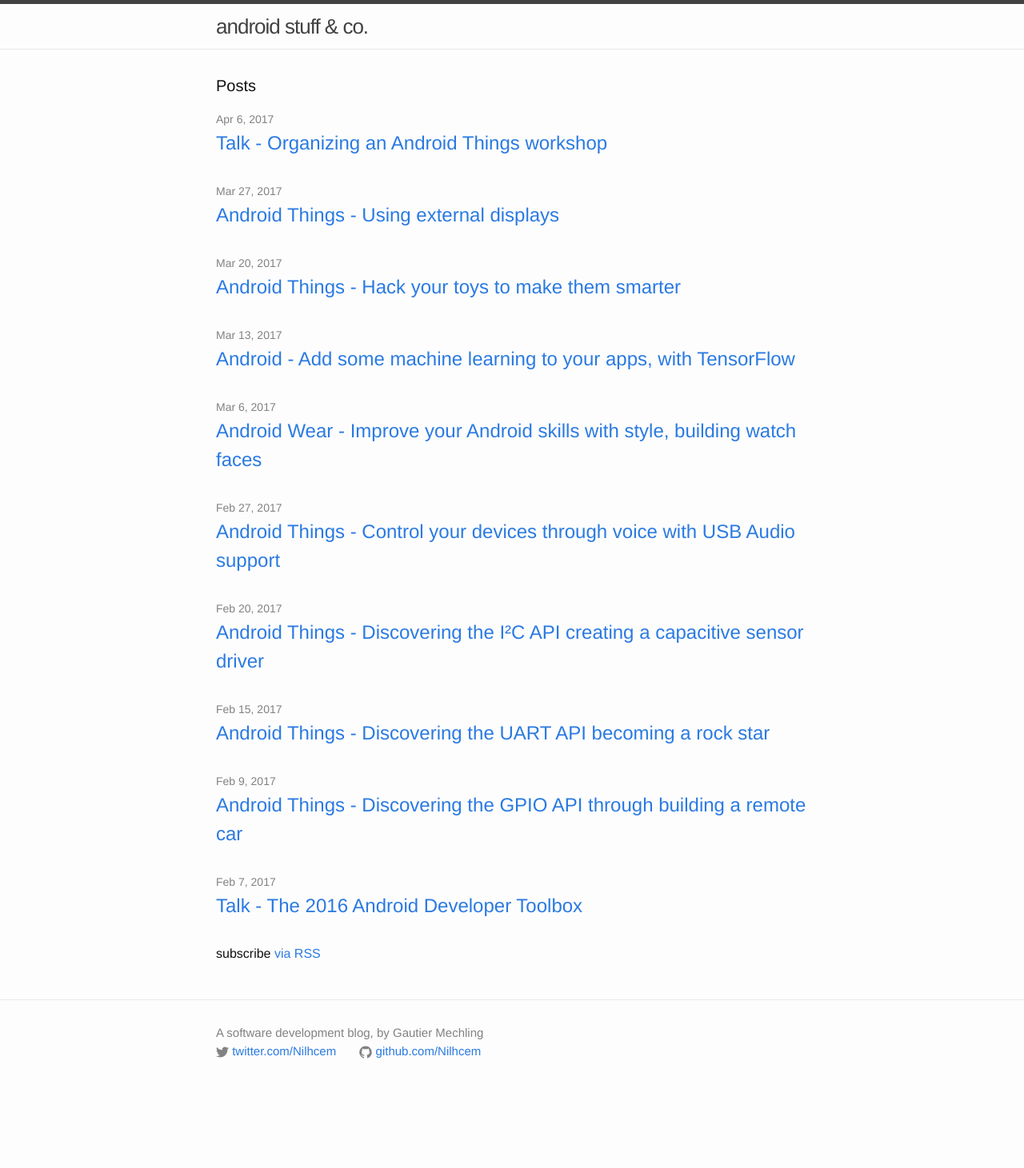
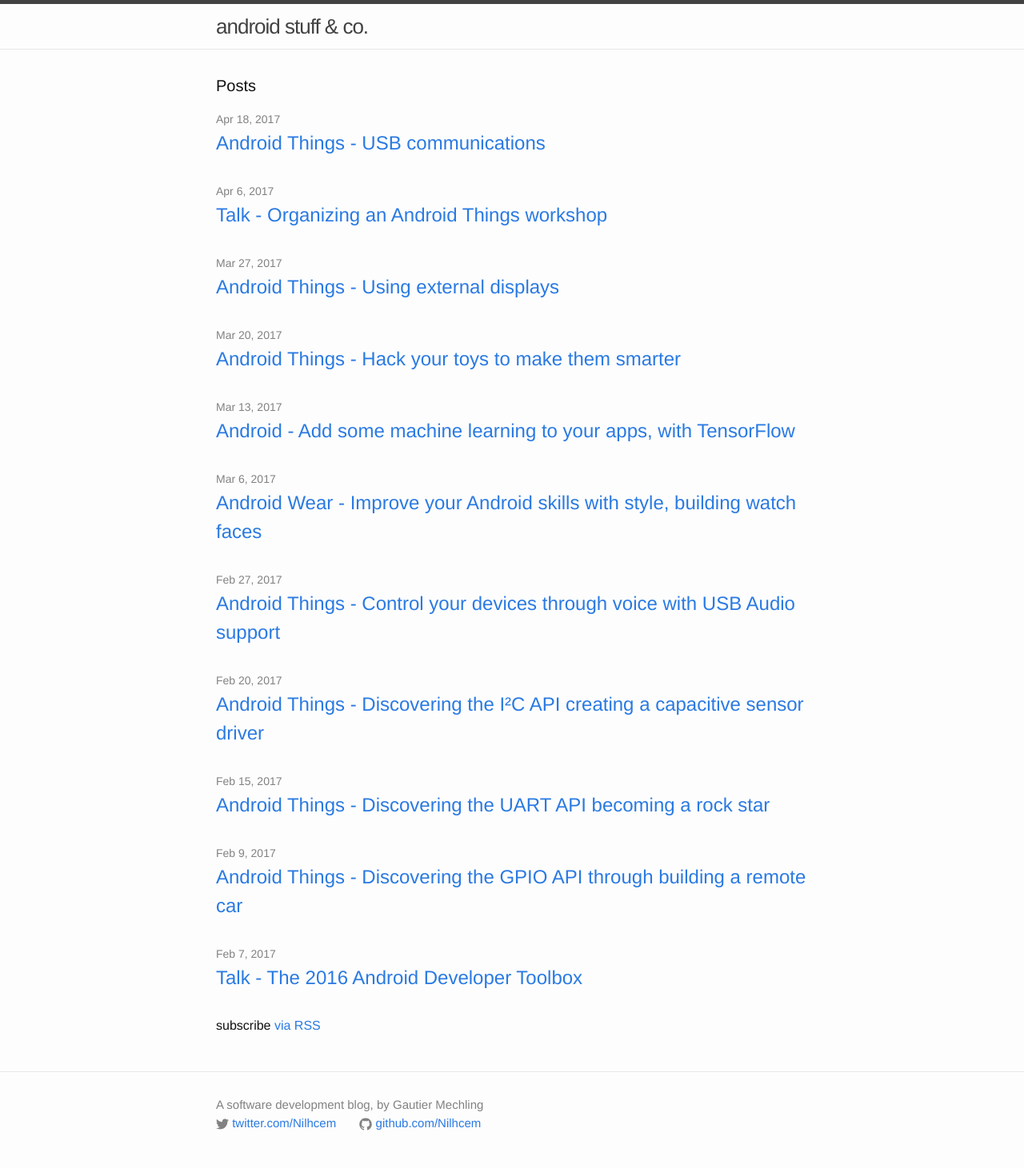
Before and after one commit to Nilhcem/nilhcem.github.io, a Jekyll site: the page built from index.md, in a window 1280 px wide. Shown: the whole page at 80% size. Built offline with Jekyll 4.4.1, drawn with Linux system fonts in a browser that asks for light colours; before the commit the page ends 1371 px from its top, so only the background shows below that.

Commit message:
Move Android Things USB article in _posts

```diff
--- a/_drafts/2017-04-17-android-things-usb.md
+++ b/_posts/2017-04-18-android-things-usb.md
@@ -2,7 +2,7 @@
 layout: post
 title:  Android Things - USB communications
 permalink: android-things/usb-communications
-date: 2017-04-17
+date: 2017-04-18
 comments: true
 ---
 
```
Also changed, not shown: other parts of _posts/2017-04-18-android-things-usb.md (+1 -1 lines), public/images/20170418/01_pn532.jpg (renamed from public/images/20170417/01_pn532.jpg).
